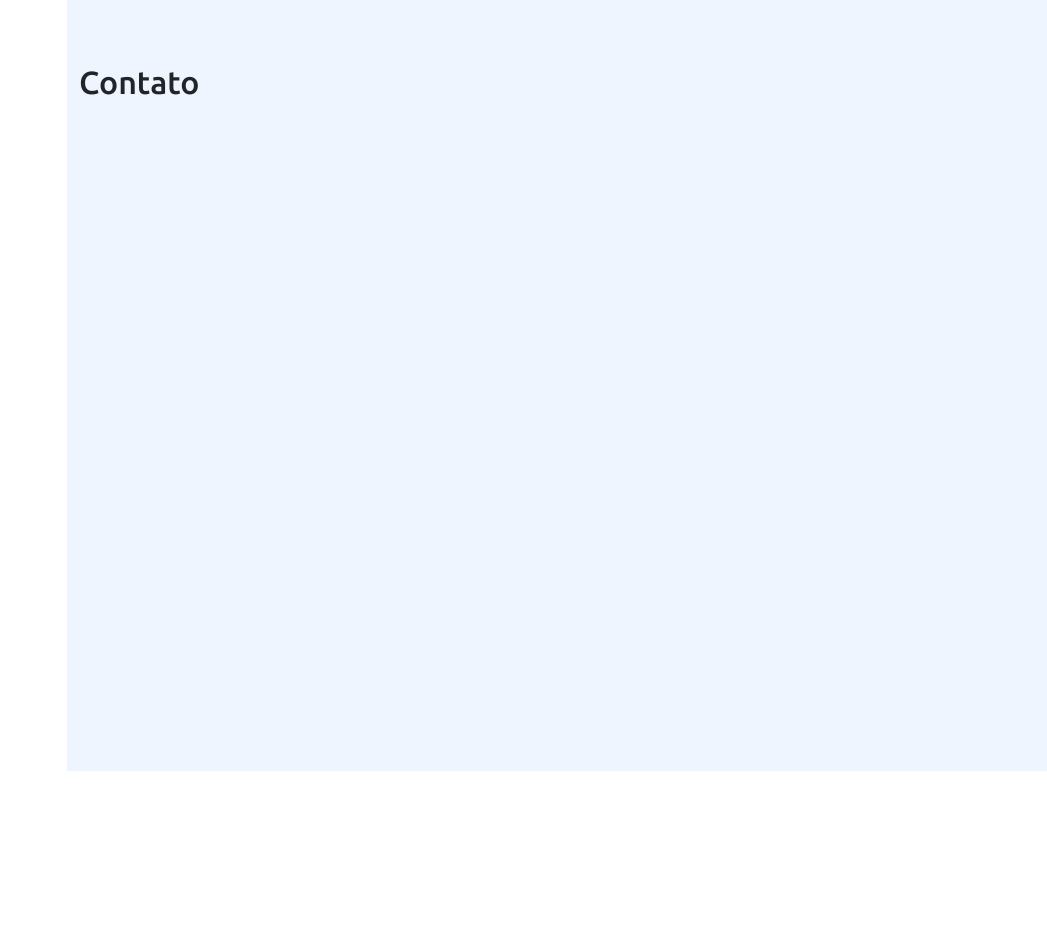
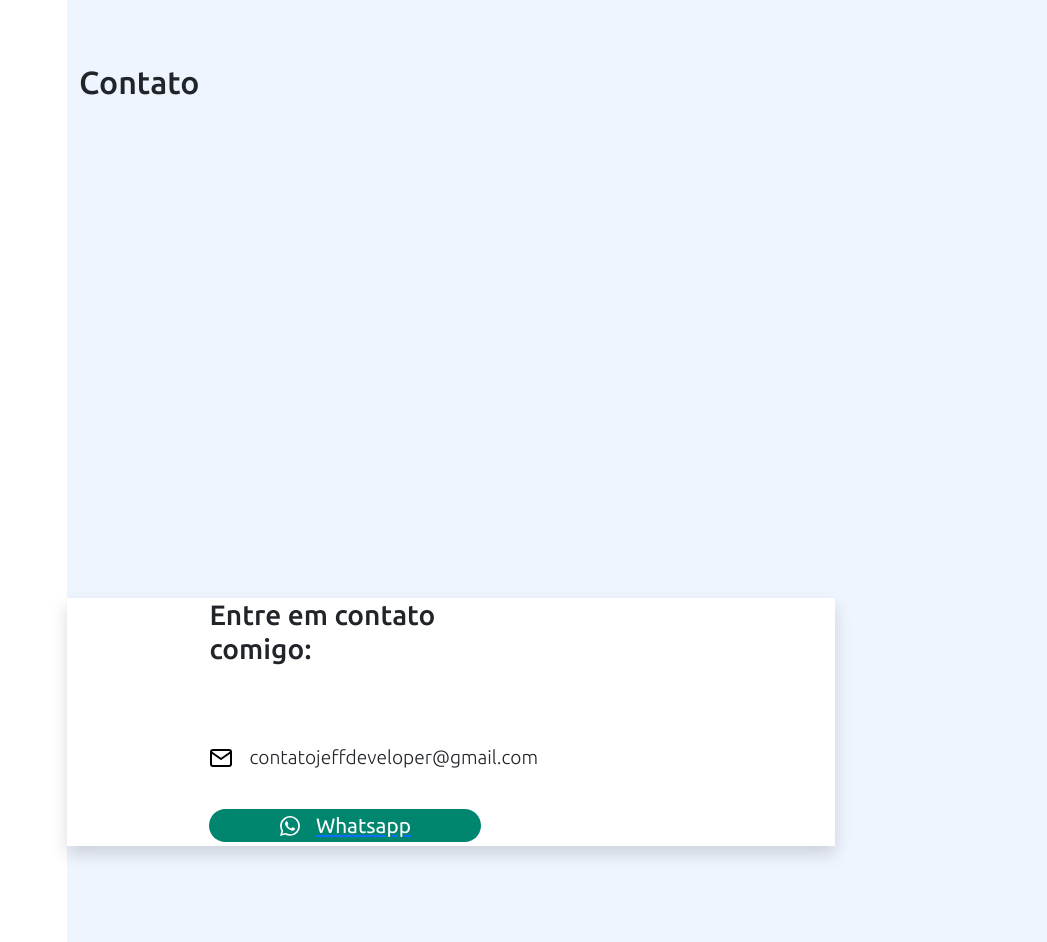
Before and after one commit to oficialjeffs/Portif-lio-MVC, a Flask app: page / in a window 1280 px wide. Shown: the part 4755-5697 px from the top of the page, without its empty margins (233-1280 px from the left). Before the commit the page ends 5526 px from the top, so only its background shows below. Run offline with Flask 2, Linux system fonts and the light colour scheme; some libraries are stand-ins or nearby versions.

Commit message:
mudança na section contato

```diff
--- a/static/style.css
+++ b/static/style.css
@@ -303,6 +303,52 @@
 .carousel-indicators {
   margin-bottom: -35px;
 }
+/*Contato*/
+.borda-contato {
+  background-color: #fff;
+  width: 48rem;
+  max-height: 29.5rem;
+  display: flex;
+  justify-content: center;
+  align-items: center;
+}
+.borda-contato h3 {
+  margin-bottom: 5rem;
+}
+.infos-add {
+  min-width: 30.2rem;
+  height: 15.5rem;
+  left: 6.1rem;
+  top: 9.4rem;
+}
+
+.email {
+  margin-bottom: 2rem;
+  display: flex;
+}
+
+.email svg {
+  margin-right: 1rem;
+}
+.email h6 {
+  font-family: Ubuntu, Arial;
+  font-weight: 380;
+  font-size: larger;
+}
+.borda-contato button {
+  border: none;
+  display: flex;
+  justify-content: center;
+  align-items: center;
+  min-width: 17rem;
+  font-size: 1.3rem;
+  border-radius: 1.6rem;
+  color: #fff;
+  background-color: #00856f;
+}
+.borda-contato button svg {
+  margin-right: 1rem;
+}
 /*Animação*/
 
 [data-anime] {
--- a/templates/index.html
+++ b/templates/index.html
@@ -465,6 +465,7 @@
                         <div class="carousel-item active" data-bs-interval="8000"> <!--Primeira Página-->
 
                             <div class="row row-cols-1 row-cols-md-3 g-4">
+
                                 <div class="col">
                                     <div class="cardport1">
                                         <!--Certificado 6-->
@@ -699,7 +700,7 @@
                 </div>
         </section>
 
-        <section class="section-bg pt-5 pb-5 " id="contato">
+        <section class=" all section-bg pt-5 pb-5 " id="contato">
 
             <div class="container  mb-5 ">
                 <h2 class='pt-3 pb-3'>Contato</h2>
@@ -714,10 +715,7 @@
                                 <p>Rio de Janeiro, RJ</p>
 
                             </div>
-                            <div class="email">
-                                <h4><i class="bi bi-envelope"></i> Email:</h4>
-                                <p>contatojeffdeveloper@gmail.com</p>
-                            </div>
+
 
                             <iframe
                                 src="https://www.google.com/maps/embed?pb=!1m18!1m12!1m3!1d7345.161375358564!2d-43.31331084676033!3d-23.002441761156025!2m3!1f0!2f0!3f0!3m2!1i1024!2i768!4f13.1!3m3!1m2!1s0x9bd0c83a8a9d99%3A0xf83a8bae4e8c3f80!2sIlha%20de%20Gigoia!5e0!3m2!1spt-BR!2sbr!4v1646451190397!5m2!1spt-BR!2sbr"
@@ -727,7 +725,31 @@
 
                         </div>
                     </div>
+                    <div class="borda-contato shadow ">
+                       <div class="infos-add">
+                        <h3>Entre em contato <br> comigo:</h3>
 
+                        <div class="email">
+                            <svg width="24" height="24" viewBox="0 0 24 24" fill="none" xmlns="http://www.w3.org/2000/svg">
+                                <path d="M4 4H20C21.1 4 22 4.9 22 6V18C22 19.1 21.1 20 20 20H4C2.9 20 2 19.1 2 18V6C2 4.9 2.9 4 4 4Z" stroke="#000" stroke-width="2" stroke-linecap="round" stroke-linejoin="round"/>
+                                <path d="M22 6L12 13L2 6" stroke="#000" stroke-width="2" stroke-linecap="round" stroke-linejoin="round"/>
+                            </svg>
+                             <h6>contatojeffdeveloper@gmail.com</h6>
+                        </div>
+                        <a href="https://bityli.com/portjeffdev">
+
+                            <button>
+                                <svg width="20" height="21" viewBox="0 0 20 21" fill="none" xmlns="http://www.w3.org/2000/svg">
+                                    <path d="M14.6 13.0001C14.4 12.9001 13.1 12.3001 12.9 12.2001C12.7 12.1001 12.5 12.1001 12.3 12.3001C12.1 12.5001 11.7 13.1001 11.5 13.3001C11.4 13.5001 11.2 13.5001 11 13.4001C10.3 13.1001 9.6 12.7001 9 12.2001C8.5 11.7001 8 11.1001 7.6 10.5001C7.5 10.3001 7.6 10.1001 7.7 10.0001C7.8 9.9001 7.9 9.7001 8.1 9.6001C8.2 9.5001 8.3 9.3001 8.3 9.2001C8.4 9.1001 8.4 8.9001 8.3 8.8001C8.2 8.7001 7.7 7.5001 7.5 7.0001C7.4 6.3001 7.2 6.3001 7 6.3001C6.9 6.3001 6.7 6.3001 6.5 6.3001C6.3 6.3001 6 6.5001 5.9 6.6001C5.3 7.2001 5 7.9001 5 8.7001C5.1 9.6001 5.4 10.5001 6 11.3001C7.1 12.9001 8.5 14.2001 10.2 15.0001C10.7 15.2001 11.1 15.4001 11.6 15.5001C12.1 15.7001 12.6 15.7001 13.2 15.6001C13.9 15.5001 14.5 15.0001 14.9 14.4001C15.1 14.0001 15.1 13.6001 15 13.2001C15 13.2001 14.8 13.1001 14.6 13.0001ZM17.1 3.9001C13.2 9.77516e-05 6.9 9.77516e-05 3 3.9001C-0.2 7.1001 -0.8 12.0001 1.4 15.9001L0 21.0001L5.3 19.6001C6.8 20.4001 8.4 20.8001 10 20.8001C15.5 20.8001 19.9 16.4001 19.9 10.9001C20 8.3001 18.9 5.8001 17.1 3.9001ZM14.4 17.9001C13.1 18.7001 11.6 19.2001 10 19.2001C8.5 19.2001 7.1 18.8001 5.8 18.1001L5.5 17.9001L2.4 18.7001L3.2 15.7001L3 15.4001C0.6 11.4001 1.8 6.4001 5.7 3.9001C9.6 1.4001 14.6 2.7001 17 6.5001C19.4 10.4001 18.3 15.5001 14.4 17.9001Z" fill="white"/>
+                                </svg>
+                                Whatsapp
+                            </button>
+                        </a>
+
+
+                       </div>
+                    </div>
+                    <!--
                     <div class="col-md-7 mt-5 mt-md-0">
 
                         <div class="card p-5 h-100 shadow border-0" data-anime="down">
@@ -766,7 +788,7 @@
                         </div>
 
                     </div>
-
+                    -->
                 </div>
 
             </div>
```
